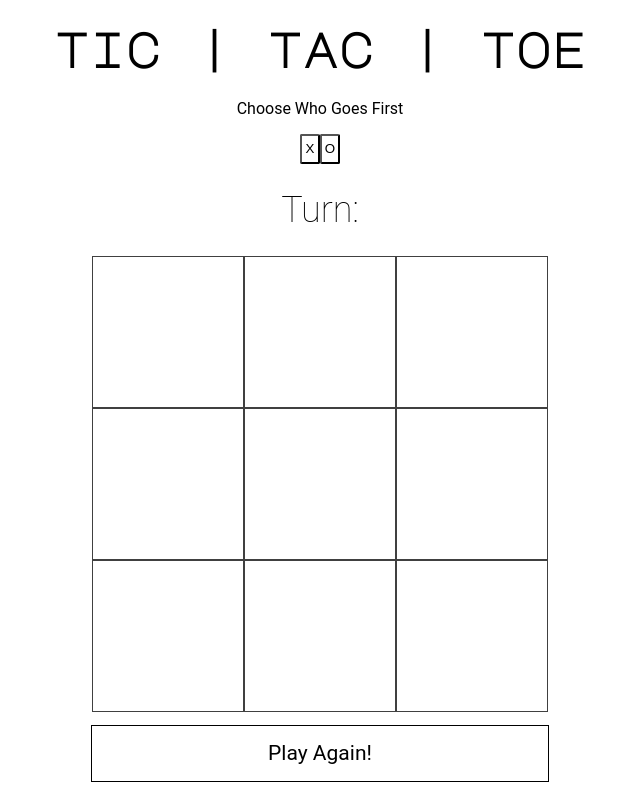
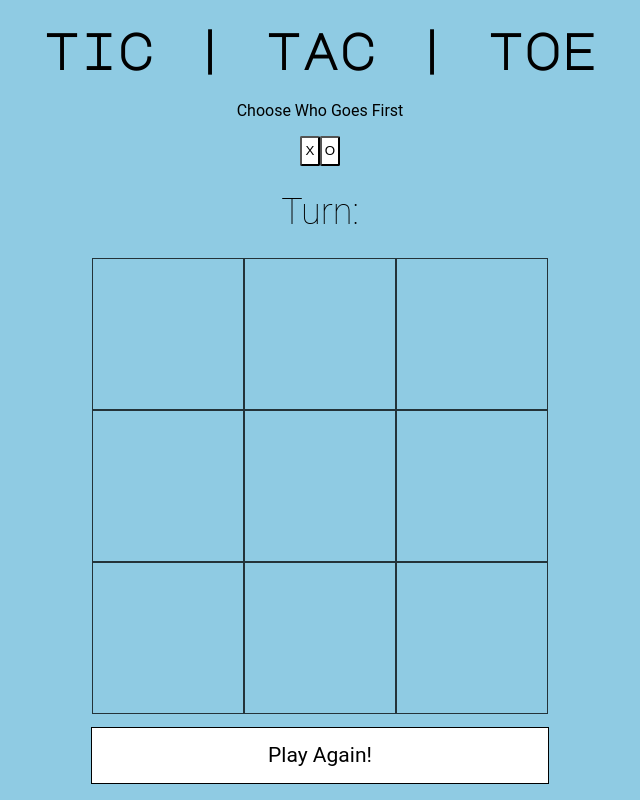
Before and after one commit to kcamia/pset-8, a plain HTML site: page index.html in a window 1280 px wide. Shown: the top 800 px of the page, without its empty margins (320-960 px from the left). Drawn offline with Linux system fonts and the light colour scheme.

Commit message:
background css 10

```diff
--- a/css/styles.css
+++ b/css/styles.css
@@ -6,6 +6,7 @@
 body {
   text-align: center;
   font-family: "Roboto", monospace;
+  background-color: rgb(143, 203, 227);
 }
 
 /*
@@ -16,7 +17,7 @@ body {
 h1 {
   margin: 0 auto;
   font-family: "Major Mono Display", monospace;
-  font-size: 48px;
+  font-size: 50px;
   margin: 2%;
 }
 
```
